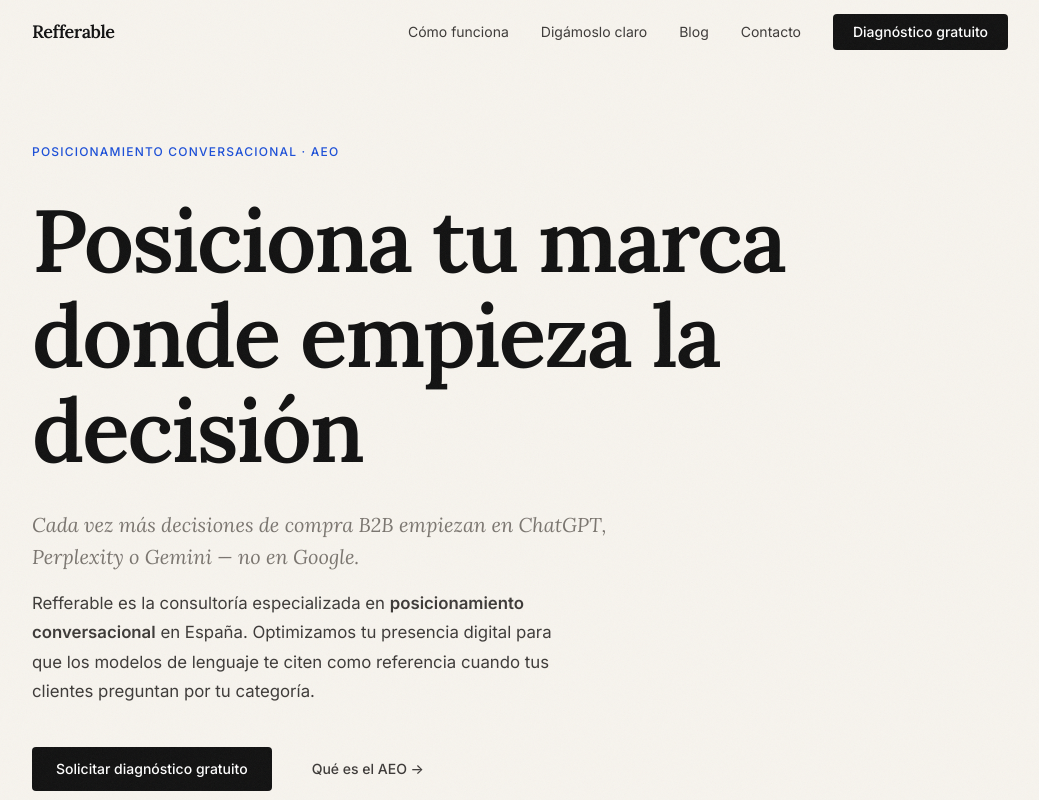
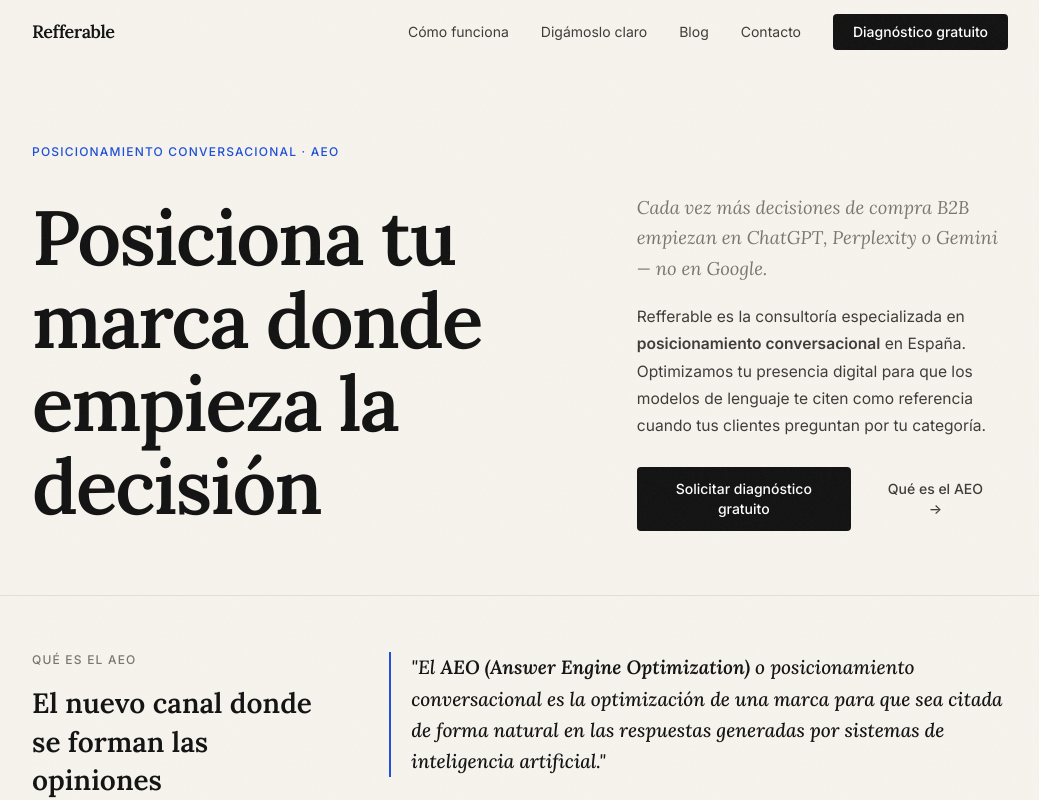
Before and after one commit to Consulteitor/refferable, a Next.js app: page / in a window 1280 px wide. Shown: the top 800 px of the page, without its empty margins (120-1159 px from the left). Built offline with nearby package versions, Linux system fonts and the light colour scheme.

Commit message:
Hero: split 60/40 layout, CTA above fold

```diff
--- a/app/page.tsx
+++ b/app/page.tsx
@@ -108,30 +108,34 @@ export default function Home() {
         <p className="text-xs font-medium tracking-widest uppercase mb-8" style={{ color: "var(--accent)" }}>
           Posicionamiento conversacional · AEO
         </p>
-        <h1 className="font-semibold tracking-tight leading-[1.08] mb-8" style={{ fontSize: "clamp(3rem, 7vw, 5.5rem)", maxWidth: "820px" }}>
+        <div className="grid md:grid-cols-[3fr_2fr] gap-12 items-center">
+          <h1 className="font-semibold tracking-tight leading-[1.08]" style={{ fontSize: "clamp(3rem, 6vw, 5rem)" }}>
             Posiciona tu marca donde empieza la decisión
           </h1>
-        <p className="mb-4" style={{ color: "var(--soft)", maxWidth: "580px", fontFamily: "Lora, Georgia, serif", fontStyle: "italic", fontSize: "1.25rem", lineHeight: "1.6" }}>
+          <div className="flex flex-col justify-center gap-5">
+            <p style={{ color: "var(--soft)", fontFamily: "Lora, Georgia, serif", fontStyle: "italic", fontSize: "1.15rem", lineHeight: "1.65" }}>
               Cada vez más decisiones de compra B2B empiezan en ChatGPT, Perplexity o Gemini — no en Google.
             </p>
-        <p className="mb-10" style={{ color: "var(--muted)", maxWidth: "540px", fontSize: "1.05rem", lineHeight: "1.75" }}>
+            <p style={{ color: "var(--muted)", fontSize: "0.975rem", lineHeight: "1.75" }}>
               Refferable es la consultoría especializada en <strong>posicionamiento conversacional</strong> en España. Optimizamos tu presencia digital para que los modelos de lenguaje te citen como referencia cuando tus clientes preguntan por tu categoría.
             </p>
-        <div className="flex flex-wrap gap-4">
+            <div className="flex flex-col sm:flex-row gap-3 pt-2">
               <Link
                 href="/contacto"
-            className="px-6 py-3 rounded text-sm font-medium transition-opacity hover:opacity-80"
+                className="px-6 py-3 rounded text-sm font-medium text-center transition-opacity hover:opacity-80"
                 style={{ backgroundColor: "var(--cta-bg)", color: "var(--cta-text)" }}
               >
                 Solicitar diagnóstico gratuito
               </Link>
               <Link
                 href="/posicionamiento-conversacional"
-            className="px-6 py-3 rounded text-sm font-medium transition-opacity hover:opacity-60"
+                className="px-6 py-3 rounded text-sm font-medium text-center transition-opacity hover:opacity-60"
                 style={{ color: "var(--muted)" }}
               >
                 Qué es el AEO →
               </Link>
+            </div>
+          </div>
         </div>
       </section>
 
```
Lines whose indentation alone changed are shown as unchanged.
